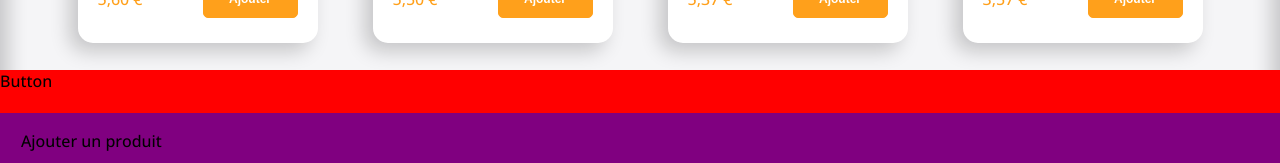
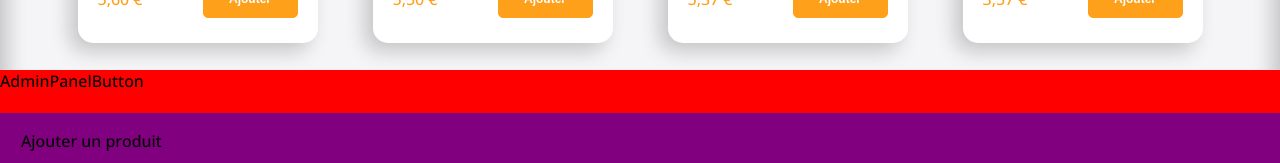
Before and after one commit to Moustito/crazee-burger, a React (Vite) app: page /order/1 in a window 1280 px wide. Shown: the part 437-600 px from the top of the page. Built offline with nearby package versions, Linux system fonts and the light colour scheme; grey boxes are pictures that could not be loaded.

Commit message:
✨ F07: ORDER > AdminPanel > Create reusable-ui <AdminPanelButton />

```diff
--- a/src/Components/pages/order/adminPanel/AdminPanel.jsx
+++ b/src/Components/pages/order/adminPanel/AdminPanel.jsx
@@ -1,11 +1,12 @@
 import styled from "styled-components";
+import AdminPanelButton from "../../../reusable-ui/AdminPanelButton";
 
 export default function AdminPanel() {
   return (
     <AdminPanelStyled>
-        <div className="onglet">
-            <p>Button</p>
-        </div>
+      <div className="onglet">
+        <AdminPanelButton />
+      </div>
       <div className="panel">
         <p>Ajouter un produit</p>
       </div>
@@ -22,7 +23,7 @@ const AdminPanelStyled = styled.div`
   bottom: 0;
 
   .onglet {
-      height: 43px;
+    height: 43px;
   }
   .panel {
     background-color: purple;
--- /dev/null
+++ b/src/Components/reusable-ui/AdminPanelButton.jsx
@@ -0,0 +1,5 @@
+export default function AdminPanelButton() {
+  return (
+    <div>AdminPanelButton</div>
+  )
+}
```
